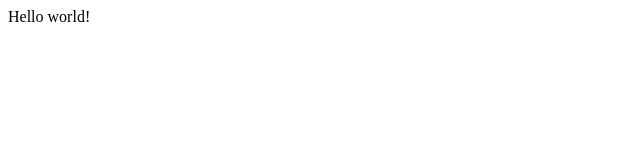
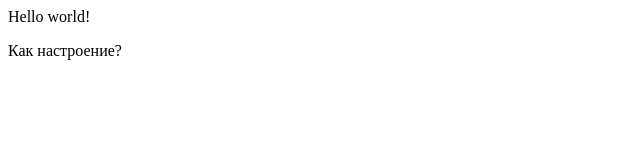
Before and after one commit to WebHeroSchool/git_example, a plain HTML site: page index.html in a window 1280 px wide. Shown: the whole page, without its empty margins (0-640 px from the left). Drawn offline with Linux system fonts and the light colour scheme.

Commit message:
new text in index.html

```diff
--- a/index.html
+++ b/index.html
@@ -1 +1,2 @@
 <p>Hello world!</p>
+<p>Как настроение?</p>
```
Also changed, not shown: 1 other file.
